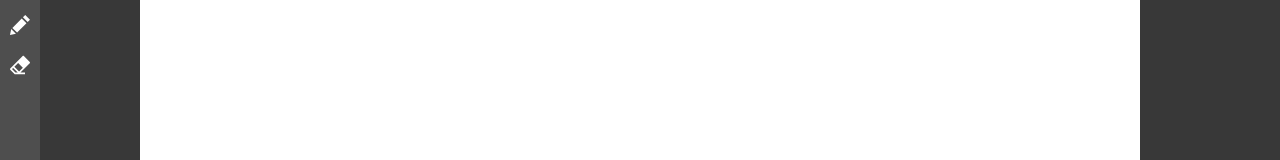
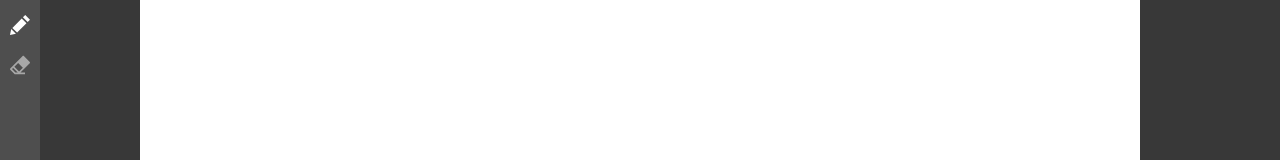
Before and after one commit to mateuszbuturla/BuPaint-Studio, a React (Create React App) app: page / in a window 1280 px wide. Shown: the top 160 px of the page. Built offline with nearby package versions, Linux system fonts and the light colour scheme.

Commit message:
highlight selected tool

```diff
--- a/src/components/common/ToolButton/StyledToolButton.ts
+++ b/src/components/common/ToolButton/StyledToolButton.ts
@@ -11,13 +11,18 @@ const StyledToolButton = styled.button`
   margin-bottom: 10px;
 `;
 
-const StyledToolButtonIcon = styled.img`
+interface StyledToolButtonIconProps {
+  active?: boolean;
+}
+
+const StyledToolButtonIcon = styled.img<StyledToolButtonIconProps>`
   width: 20px;
   height: 20px;
   position: absolute;
   top: 50%;
   left: 50%;
   transform: translate(-50%, -50%);
+  opacity: ${(props) => (props.active ? 1 : 0.5)};
 `;
 
 export { StyledToolButton, StyledToolButtonIcon };
--- a/src/components/common/ToolButton/index.tsx
+++ b/src/components/common/ToolButton/index.tsx
@@ -7,9 +7,10 @@ import { default as selectedToolActions } from 'actions/selectedTool/actions';
 interface Props {
   icon: string;
   tool: ToolsEnum;
+  active?: boolean;
 }
 
-const ToolButton = ({ icon, tool }: Props) => {
+const ToolButton = ({ icon, tool, active }: Props) => {
   const dispatch = useDispatch();
 
   const handleClick = () => {
@@ -18,7 +19,7 @@ const ToolButton = ({ icon, tool }: Props) => {
 
   return (
     <StyledToolButton onClick={handleClick}>
-      <StyledToolButtonIcon src={icon} />
+      <StyledToolButtonIcon src={icon} active={active} />
     </StyledToolButton>
   );
 };
--- a/src/components/layout/ToolBar/index.tsx
+++ b/src/components/layout/ToolBar/index.tsx
@@ -4,6 +4,8 @@ import ToolsEnum from 'enums/ToolsEnum';
 import { ToolButton } from 'components/common';
 import pencil from 'assets/icons/tools/pencil.svg';
 import eraser from 'assets/icons/tools/eraser.svg';
+import { useSelector } from 'react-redux';
+import TypesApplicationState from 'types/TypesApplicationState';
 
 const tools = [
   {
@@ -19,10 +21,17 @@ const tools = [
 ];
 
 const ToolBar = () => {
+  const { tool: selectedTool } = useSelector((state: TypesApplicationState) => state.selectedTool);
+
   return (
     <StyledToolBar>
       {tools.map((tool, index) => (
-        <ToolButton key={index} icon={tool.icon} tool={tool.tool} />
+        <ToolButton
+          key={index}
+          icon={tool.icon}
+          tool={tool.tool}
+          active={tool.tool === selectedTool}
+        />
       ))}
     </StyledToolBar>
   );
```
